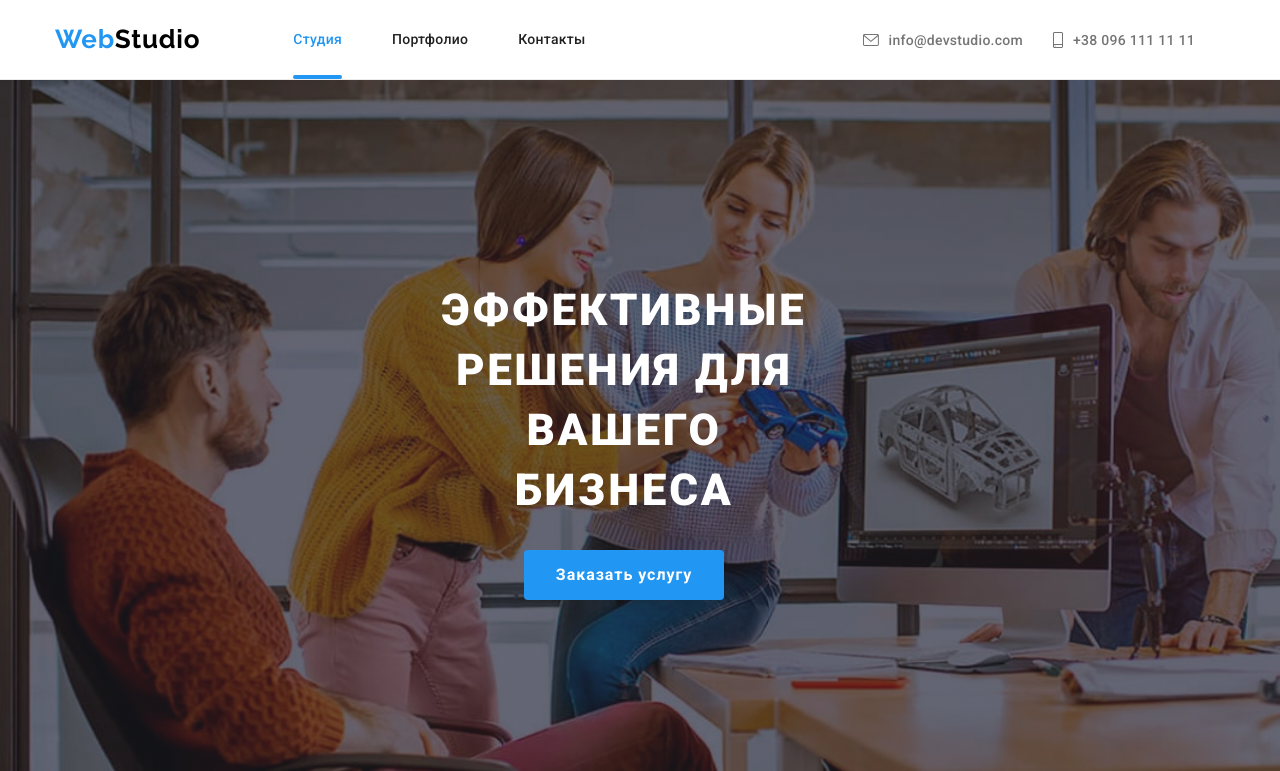
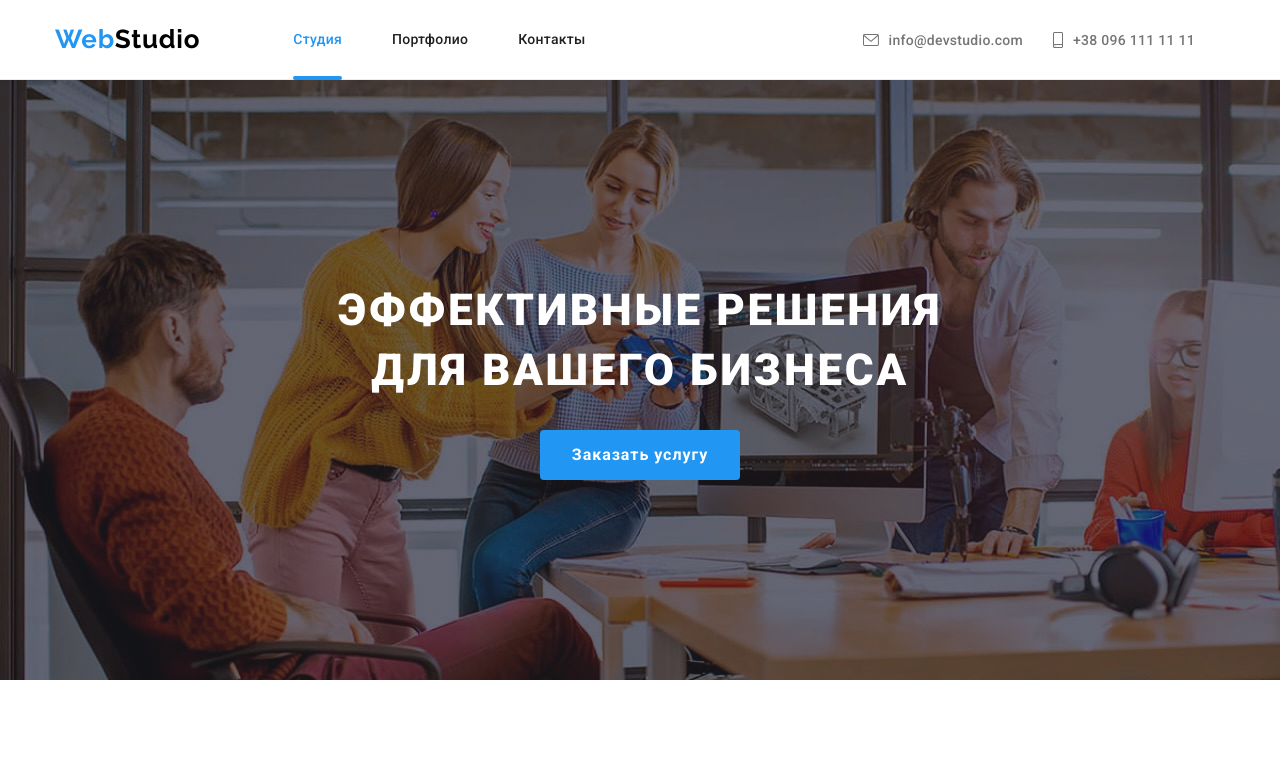
Before and after one commit to Shellma2011/goit-markup-hw-08, a plain HTML site: page index.html in a window 1280 px wide. Shown: the top 771 px of the page. Drawn offline with nearby package versions, Linux system fonts and the light colour scheme; files whose address does not match are found by name.

Commit message:
ДЗ#8 08.07.21 19:05

```diff
--- a/sass/layout/_feature.scss
+++ b/sass/layout/_feature.scss
@@ -1,5 +1,5 @@
 .feature__list {
-  @media screen and (max-width: 768px) {
+  @media screen and (max-width: 767.99px) {
     & :not(:last-child) {
       margin-bottom: 30px;
     }
@@ -19,7 +19,7 @@
     margin-bottom: 10px;
     @extend%section__title-secondary;
     @include fontStyle(700, 14, 16, 3);
-    @media screen and (min-width: 1200px) {
+    @media screen and (min-width: 768px) {
       text-align: start;
     }
   }
--- a/sass/layout/_header.scss
+++ b/sass/layout/_header.scss
@@ -73,7 +73,7 @@
         content: " ";
         width: 100%;
         height: 4px;
-        bottom: -32px;
+        bottom: -33px;
         border: 2px;
         border-radius: 2px;
         background-color: $accent-blue;
--- a/sass/layout/_hero.scss
+++ b/sass/layout/_hero.scss
@@ -1,12 +1,10 @@
 // /* hero -- Герой */
 
 .hero {
+  max-width: 480px;
+  height: auto;
   padding-bottom: 118px;
   padding-top: 118px;
-  padding-left: 60px;
-  padding-right: 60px;
-  max-width: 480px;
-  height: auto;
 
   @include fontStyle(900, 44, 60, 6);
 
@@ -52,9 +50,6 @@
     max-width: 1600px;
     padding-bottom: 200px;
     padding-top: 200px;
-    padding-left: 420px;
-    padding-right: 452px;
-    max-width: 1600px;
 
     background-image: linear-gradient(
         rgba(47, 48, 58, 0.4),
```
Also changed, not shown: CSS/main.css, CSS/main.min.css, 2 other files.
